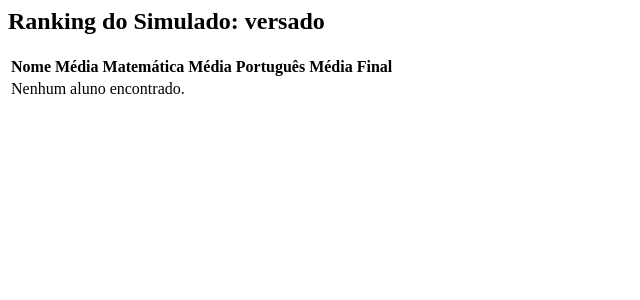
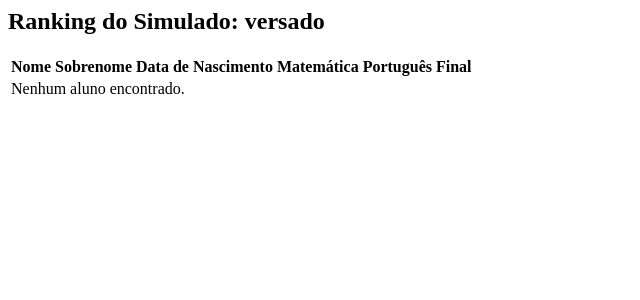
Before and after one commit to andrecastrom06/BEM-Cursos-Preparatorios, a Django app: template BemCursos/cadastros/templates/ranking.html in a window 1280 px wide. Shown: the top 300 px of the page, without its empty margins (0-640 px from the left). Run offline with Django 5.2, Linux system fonts and the light colour scheme; the template is opened without the code that fills it: values that come from a table or form of the project are taken from there, others are empty; data comes from the database, SQL or seed files in the repository; both versions use the stored data as it was after the commit.

Commit message:
atualizacoes no ranking

```diff
--- a/BemCursos/cadastros/mediators.py
+++ b/BemCursos/cadastros/mediators.py
@@ -122,7 +122,9 @@ class RankingMediator:
             Nota.objects.filter(simulado=simulado)
             .values(
                 'aluno__nome',
+                'aluno__sobrenome',
                 'aluno__idade_em_dias',
+                'aluno__data_nascimento',
             )
             .annotate(
                 media_matematica=Avg(F('matematica_acertos') / 2),
--- a/BemCursos/cadastros/templates/ranking.html
+++ b/BemCursos/cadastros/templates/ranking.html
@@ -2,16 +2,20 @@
 <table>
     <thead>
         <tr>
-            <th>Nome</th>
-            <th>Média Matemática</th>
-            <th>Média Português</th>
-            <th>Média Final</th>
+            <th> Nome  </th>
+            <th> Sobrenome </th>
+            <th> Data de Nascimento </th>
+            <th> Matemática </th>
+            <th> Português </th>
+            <th> Final </th>
         </tr>
     </thead>
     <tbody>
         {% for ranking in rankings %}
         <tr>
             <td>{{ ranking.aluno__nome }}</td>
+            <td>{{ ranking.aluno__sobrenome }}</td>
+            <td>{{ ranking.aluno__data_nascimento|date:"d/m/Y" }}</td>
             <td>{{ ranking.media_matematica|floatformat:1 }}</td>
             <td>{{ ranking.media_portugues|floatformat:1 }}</td>
             <td>{{ ranking.media_final|floatformat:1 }}</td>
```
Also changed, not shown: BemCursos/db.sqlite3.
